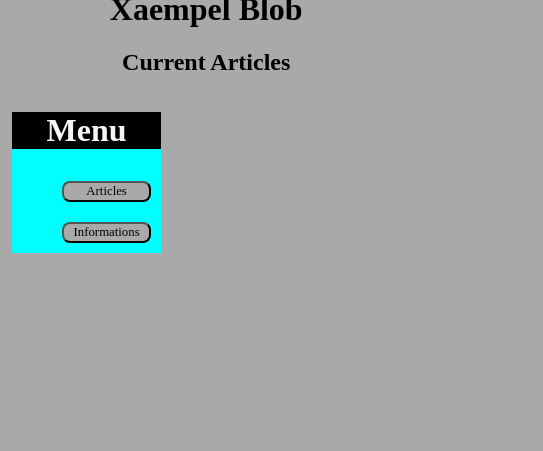
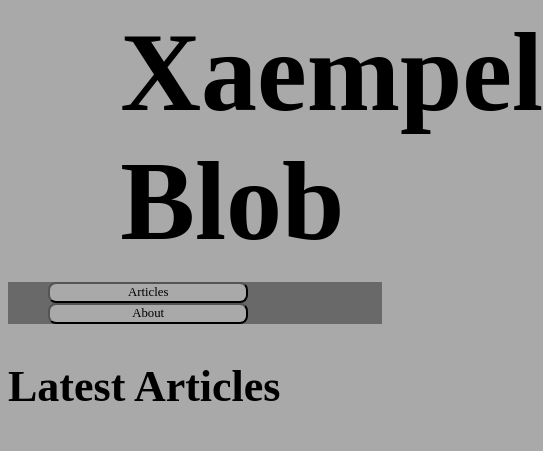
Before and after one commit to Xaempel/xaempel.github.io, a plain HTML site: page index.html in a window 390 px wide. Shown: the whole page, 543 px wide, since content can reach past the window. Drawn offline with Linux system fonts and the light colour scheme.

Commit message:
<Feature> -- Main site is a rebuiled

```diff
--- a/index.html
+++ b/index.html
@@ -8,31 +8,18 @@
   </head>
 
   <body>
-    <div class="SidebarMenu">
-      <h1
-        style="background-color: black; color: whitesmoke; text-align: center"
-      >
-        Menu
-      </h1>
+    <h1 class="BlogTitle">Xaempel Blob</h1>
 
+    <menu class="UpMenuButton">
+      <link rel="stylesheet" href="src/style/ui/MenuButton.css">
       <a href="src/ArticlesSite.html">
-        <button class="MenuButton" style="margin: 10px 50px">
-          <link rel="stylesheet" href="src/style/ui/MenuButton.css" />
-          Articles
-        </button>
+        <button class="MenuButton"> Articles </button>
       </a>
+      <a href="src/InformationsSite.html">
+        <button class="MenuButton"> About </button>
+      </a>
+    </menu>
 
-      <a href="src/InformationsSite.html">
-        <button class="MenuButton" style="margin: 10px 50px">
-          <link rel="stylesheet" href="src/style/ui/MenuButton.css" />
-          Informations
-        </button>
-      </a>
-    </div>
-
-    <div class="BlogTitleSpace">
-      <h1>Xaempel Blob</h1>
-      <h2>Current Articles</h2>
-    </div>
+    <h2 class="LatestArticlesHeader"> Latest Articles </h2>
   </body>
 </html>
--- a/src/style/MainSiteStyle.css
+++ b/src/style/MainSiteStyle.css
@@ -2,36 +2,15 @@ body {
   background-color: darkgrey;
 }
 
-.SidebarMenu {
-  width: 300px;
-  height: 900px;
-  background-color: aqua;
-  margin: 0 -10px;
+.BlogTitle{
+  font-size: 700%;
+  margin: 0 30%;
 }
 
-.BlogTitleSpace {
-  margin: -50% 40%;
-  width: 30%;
-  height: 30%;
-
-  text-align: center;
-  font-size: 35px;
+.UpMenuButton{
+  background-color: dimgrey;
 }
 
-@media only screen and (max-width: 700px) {
-  .SidebarMenu {
-    width: 40%;
-    height: 100%;
-    background-color: aqua;
-    margin: 30% 1%;
-  }
-
-  .BlogTitleSpace {
-    margin: -100% 23%;
-    width: 60%;
-    height: 30%;
-
-    text-align: center;
-    font-size: 100%;
-  }
+.LatestArticlesHeader{
+  font-size: 275%;
 }
```
Also changed, not shown: src/InformationsSite.html (+1 -1 lines), src/style/ui/MenuButton.css (line endings or trailing spaces).
